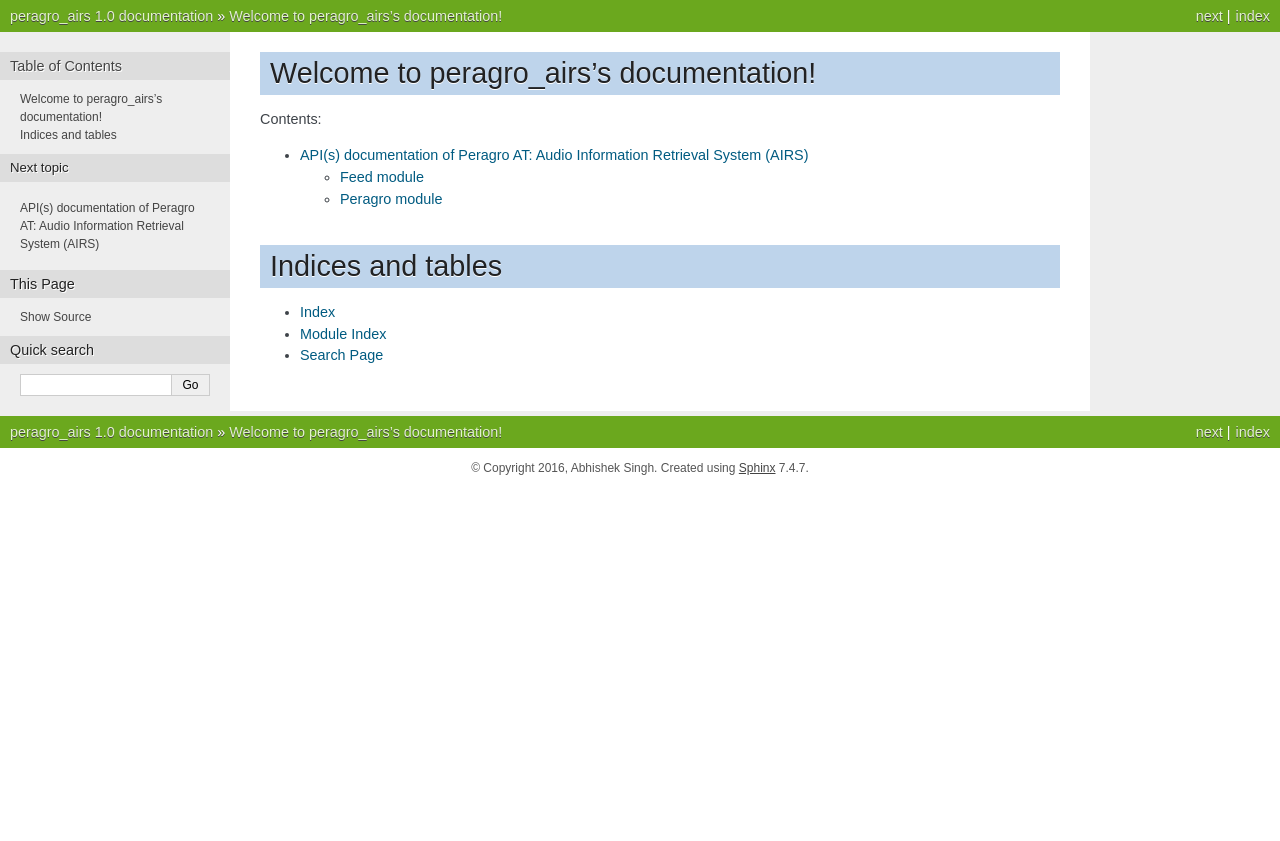
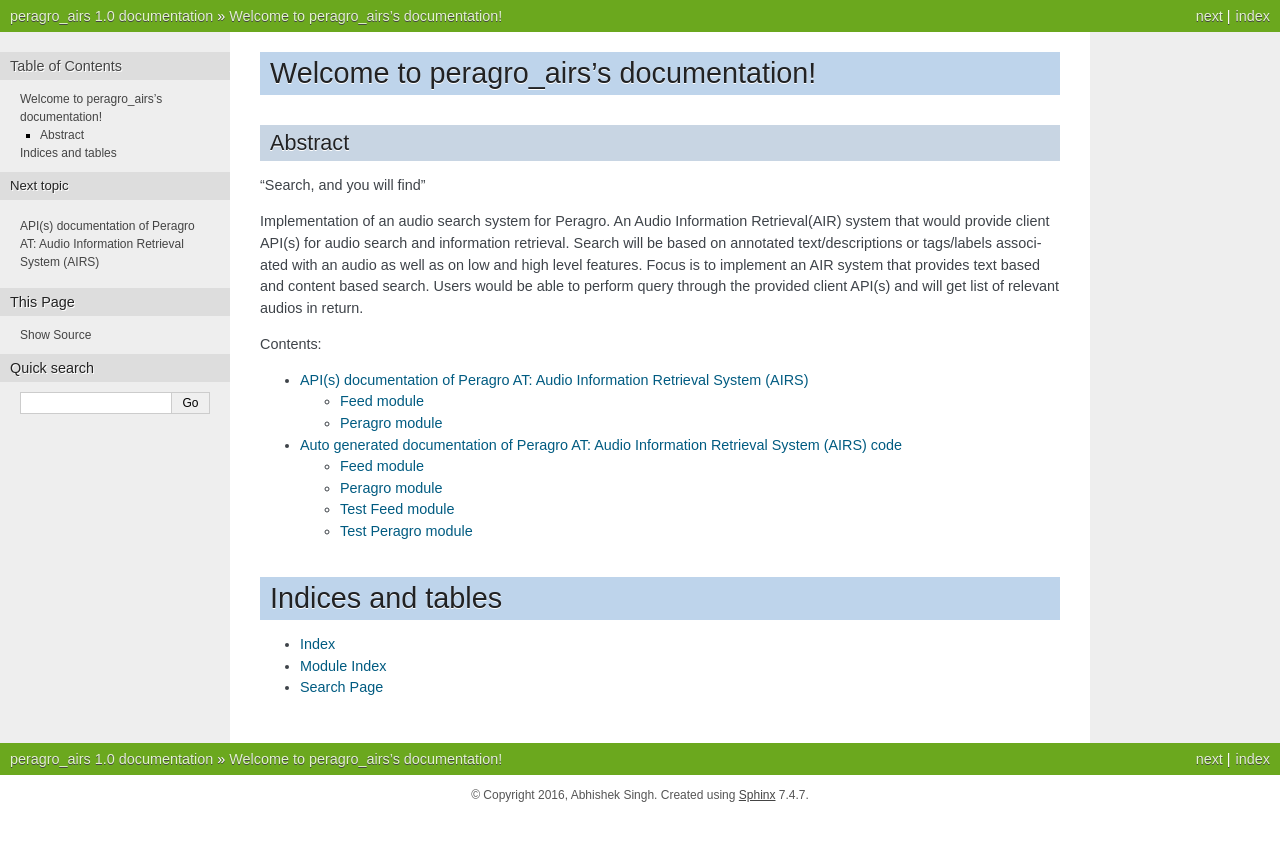
Before and after one commit to AbhishekKumarSingh/pairs, a Sphinx documentation site: the page built from doc/index.rst, in a window 1280 px wide. Shown: the top 841 px of the page. Built offline with Sphinx 7.4.7, drawn with Linux system fonts in a browser that asks for light colours.

Commit message:
more info added to index.rst

```diff
--- a/doc/index.rst
+++ b/doc/index.rst
@@ -6,12 +6,28 @@
 Welcome to peragro_airs's documentation!
 ========================================
 
+Abstract
+--------
+
+“Search, and you will find”
+
+Implementation of an audio search system for Peragro. An Audio Information
+Retrieval(AIR) system that would provide client API(s) for audio search and
+information retrieval. Search will be based on annotated text/descriptions or
+tags/labels associated with an audio as well as on low and high level features.
+Focus is to implement an AIR system that provides text based and content based
+search. Users would be able to perform query through the provided client API(s)
+and will get list of relevant audios in return.
+
+
+
 Contents:
 
 .. toctree::
    :maxdepth: 2
 
    code
+   source_code
 
 Indices and tables
 ==================
```
